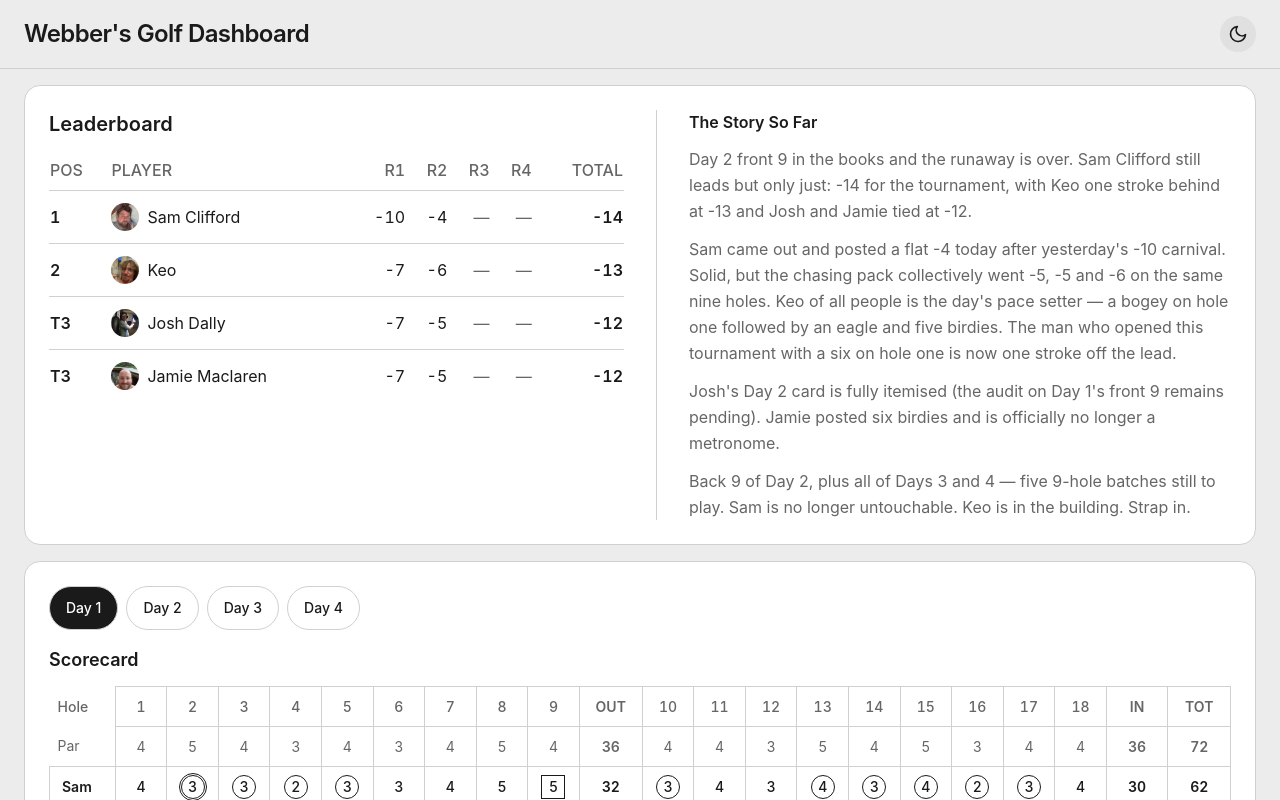
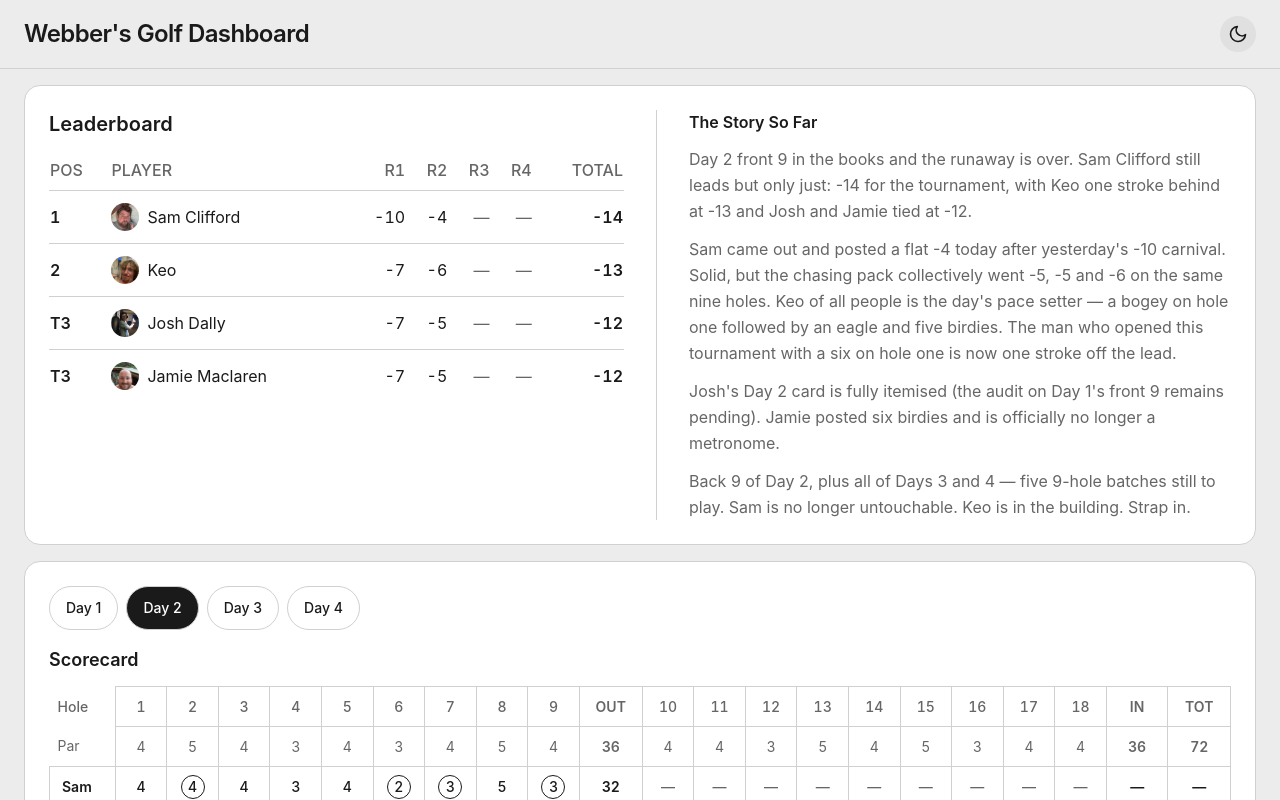
Before and after one commit to jameskeo126/webbers-golf-dashboard, a Next.js app: page / in a window 1280 px wide. Shown: the top 800 px of the page. Built offline with nearby package versions, Linux system fonts and the light colour scheme.

Commit message:
Default selected round to the latest day with scores (so adding Day 2 opens to Day 2)

```diff
--- a/app/page.tsx
+++ b/app/page.tsx
@@ -8,8 +8,25 @@ import { Scorecard } from "@/components/Scorecard"
 import { PlayerCards } from "@/components/PlayerCards"
 import { ROUNDS } from "@/data/rounds"
 
+// Default to the most recent round that has any score data, so the page opens
+// on the live action rather than always Day 1.
+function defaultSelectedRound(): 1 | 2 | 3 | 4 {
+  for (let i = ROUNDS.length - 1; i >= 0; i--) {
+    const r = ROUNDS[i]
+    const hasData = (["sam", "josh", "jamie", "keo"] as const).some(pid => {
+      const sc = r.scorecards[pid]
+      return sc.front9Strokes !== null
+        || sc.back9Strokes !== null
+        || sc.totalStrokes !== null
+        || sc.holes.some(h => h.strokes !== null)
+    })
+    if (hasData) return r.roundNumber
+  }
+  return 1
+}
+
 export default function HomePage() {
-  const [selectedRound, setSelectedRound] = useState<1 | 2 | 3 | 4>(1)
+  const [selectedRound, setSelectedRound] = useState<1 | 2 | 3 | 4>(defaultSelectedRound)
   const round = ROUNDS.find(r => r.roundNumber === selectedRound)!
 
   return (
```
